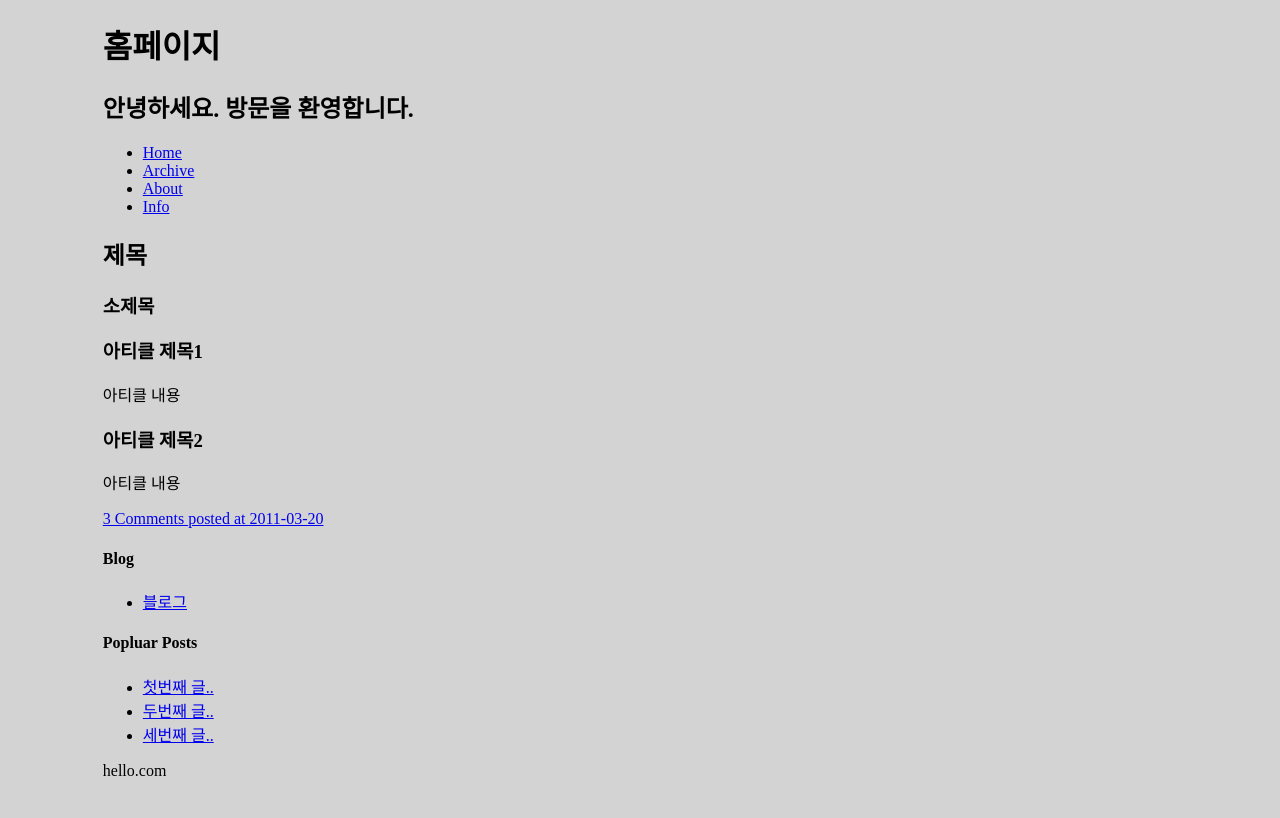
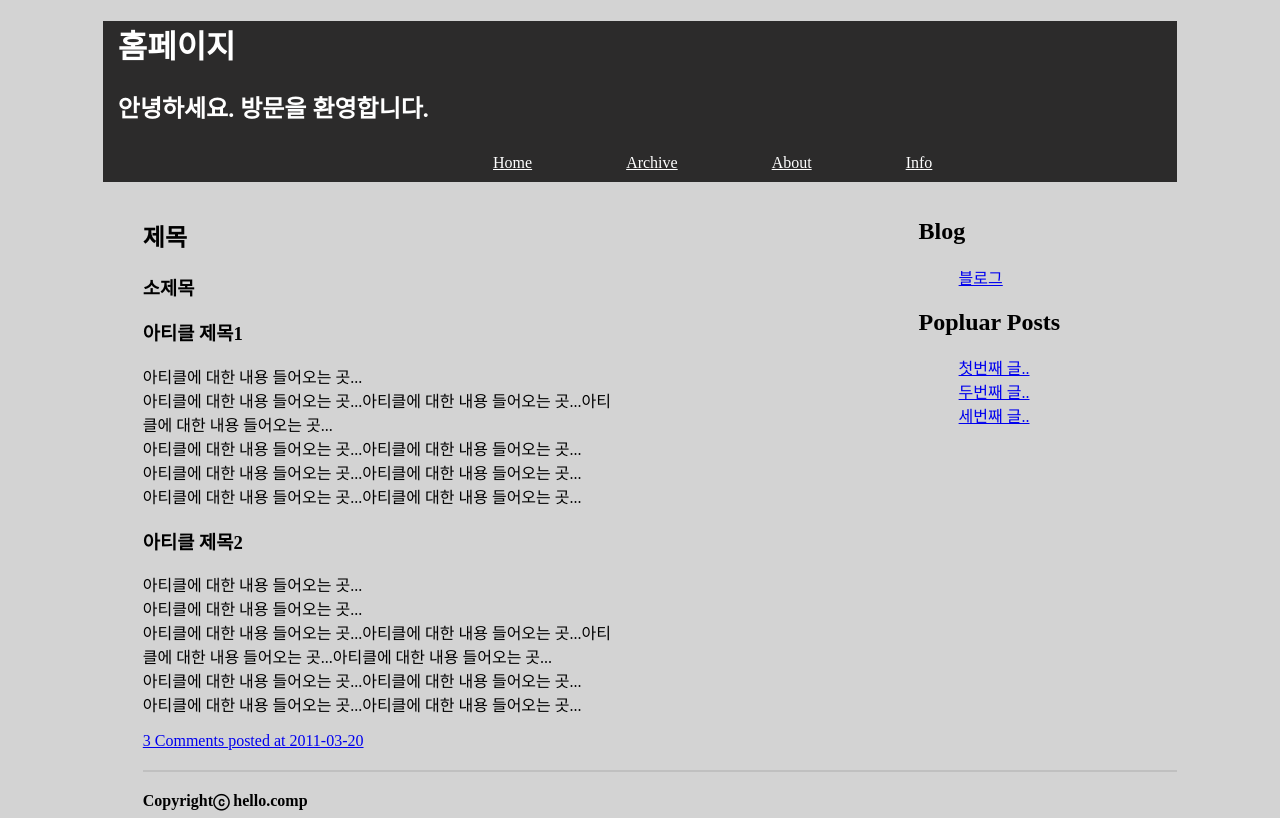
Before and after one commit to kolion98/project1, a plain HTML site: page day03/hw2.html in a window 1280 px wide. Drawn offline with Linux system fonts and the light colour scheme.

Commit message:
hw1 complete

```diff
--- a/day03/hw2.html
+++ b/day03/hw2.html
@@ -20,16 +20,32 @@
                 </ul>
             </nav>
         </header>
+        <div class="main">
             <section>
                 <h2>제목</h2>
                 <h3>소제목</h3>
-            <article>
+                <article class="article1">
                     <h3>아티클 제목1</h3>
-                <p>아티클 내용</p>
+                    <p>
+                    아티클에 대한 내용 들어오는 곳...<br>
+                    아티클에 대한 내용 들어오는 곳...아티클에 대한 내용 들어오는 곳...아티<br>
+                    클에 대한 내용 들어오는 곳...<br>
+                    아티클에 대한 내용 들어오는 곳...아티클에 대한 내용 들어오는 곳...<br>
+                    아티클에 대한 내용 들어오는 곳...아티클에 대한 내용 들어오는 곳...<br>
+                    아티클에 대한 내용 들어오는 곳...아티클에 대한 내용 들어오는 곳...<br>
+                    </p>
+
                 </article>
-            <article>
+                <article class="article2">
                     <h3>아티클 제목2</h3>
-                <p>아티클 내용</p>
+                    <p>
+                    아티클에 대한 내용 들어오는 곳...<br>
+                    아티클에 대한 내용 들어오는 곳...<br>
+                    아티클에 대한 내용 들어오는 곳...아티클에 대한 내용 들어오는 곳...아티<br>
+                    클에 대한 내용 들어오는 곳...아티클에 대한 내용 들어오는 곳...<br>
+                    아티클에 대한 내용 들어오는 곳...아티클에 대한 내용 들어오는 곳...<br>
+                    아티클에 대한 내용 들어오는 곳...아티클에 대한 내용 들어오는 곳...<br>
+                    </p>
                     <footer>
                         <a href="#">3 Comments <span>posted at 2011-03-20</span></a>
                     </footer>
@@ -37,13 +53,13 @@
             </section>
             <aside>
                 <section>
-                <h4>Blog</h4>
+                    <h2>Blog</h2>
                     <ul>
                        <li><a href="#">블로그</a></li>
                     </ul>
                 </section>
                 <section>
-                <h4>Popluar Posts</h4>
+                    <h2>Popluar Posts</h2>
                     <ul>
                       <li><a href="#">첫번째 글.. </a></li>
                       <li><a href="#">두번째 글..</a></li>
@@ -51,8 +67,10 @@
                     </ul>
                 </section>
             </aside>
-        <footer>
-            <p>hello.com</p>
+        </div>
+        <footer class="foot">
+            <hr>
+            <strong>Copyrightⓒ hello.comp</strong>
         </footer>
     </div>
 </body>
--- a/day03/style/hw1.css
+++ b/day03/style/hw1.css
@@ -4,34 +4,55 @@
 }
 
 header {
-    border: 1px solid rgb(102, 102, 102);
+    border: 1px solid silver;
     background-color: rgb(204, 255, 255);
+    border-radius: 20px;
+}
+
+header img {
+    margin: 20px 0px 0px 20px;
+}
+
+header p {
+    margin-left: 20px;
 }
 
 nav {
-    background-color: pink;
+    margin-top:10px;
+    background-color: rgb(255, 232, 247);
+    border-radius: 20px;
+    border: 1px solid silver;
+}
+
+nav ul li {
+    list-style: none;
+    display: inline-block;
+}
+
+nav ul li a {
+    display: inline-block;
+    padding: 20px 30px;
+    text-decoration: none;
+    color: black;
+}
+
+nav ul li a:hover {
+    background-color: purple;
+    color: white;
+    font-weight: bolder;
+    border-radius: 15px;
 }
 
 div.main {
     display: flex;
     flex-direction: row;
     justify-content: space-between;
-}
-
-nav ul li {
-    list-style: none;
-    display: inline-block;
-    text-decoration: none;
-    color: black;
-}
-
-nav ul li a {
-    display: inline-block;
-    padding: 20px 40px;
+    margin-top: 10px;
 }
 
 .main aside {
     background-color: skyblue;
+    border-radius: 20px;
 }
 
 .main aside li {
@@ -40,23 +61,42 @@ nav ul li a {
 
 .main aside li a {
     display: inline-block;
-    padding: 10px 30px;
+    padding: 15px 150px 15px 30px;
+    text-decoration: none;
+    color: purple;
+}
+
+.main aside li a:hover {
+    background-color: purple;
+    color: white;
+    border-radius: 20px;
 }
 
 article {
-    background-color: lightgoldenrodyellow;
+    background-color: lightyellow;
 }
 
 aside {
-    width: 25%;
+    width: 15%;
+    border: 1px solid silver;
 }
 
 article {
-    width: 75%;
+    width: 82%;
+    border: 1px solid silver;
+    border-radius: 10px;
+}
+
+article h2, article h4 {
+    margin-left: 20px;
+}
+
+article p {
+    margin-left: 25px;
 }
 
 footer {
-    background-color: green;
+    background-color: skyblue;
 }
 
 footer p{
--- a/day03/style/hw2.css
+++ b/day03/style/hw2.css
@@ -6,3 +6,60 @@
 body {
     background-color: lightgrey;
 }
+
+header {
+    background-color: rgb(44, 43, 43);
+    color: white;
+    text-indent: 15px;
+}
+
+div.main {
+    display: flex;
+    flex-direction: row;
+    justify-content: space-between;
+    margin-left: 40px;
+}
+
+nav {
+    text-align: right;
+    padding-right: 20%;
+}
+
+nav ul li {
+    list-style: none;
+    display: inline-block;
+    text-decoration: none;
+    color: black;
+}
+
+nav ul li a {
+    display: inline-block;
+    padding: 10px 30px;
+    color: white;
+}
+
+section ul li {
+    list-style: none;
+}
+
+section ul li {
+    list-style: none;
+}
+
+.main section {
+    width: 75%;
+}
+
+.main aside {
+    width: 25%;
+}
+
+hr {
+    border: 1px solid silver;
+    margin-bottom: 20px;
+    margin-top: 20px;
+}
+
+.foot {
+    margin-left: 40px;
+}
```
Also changed, not shown: day03/hw1.html (+2 -2 lines). Lines whose indentation alone changed are shown as unchanged.
